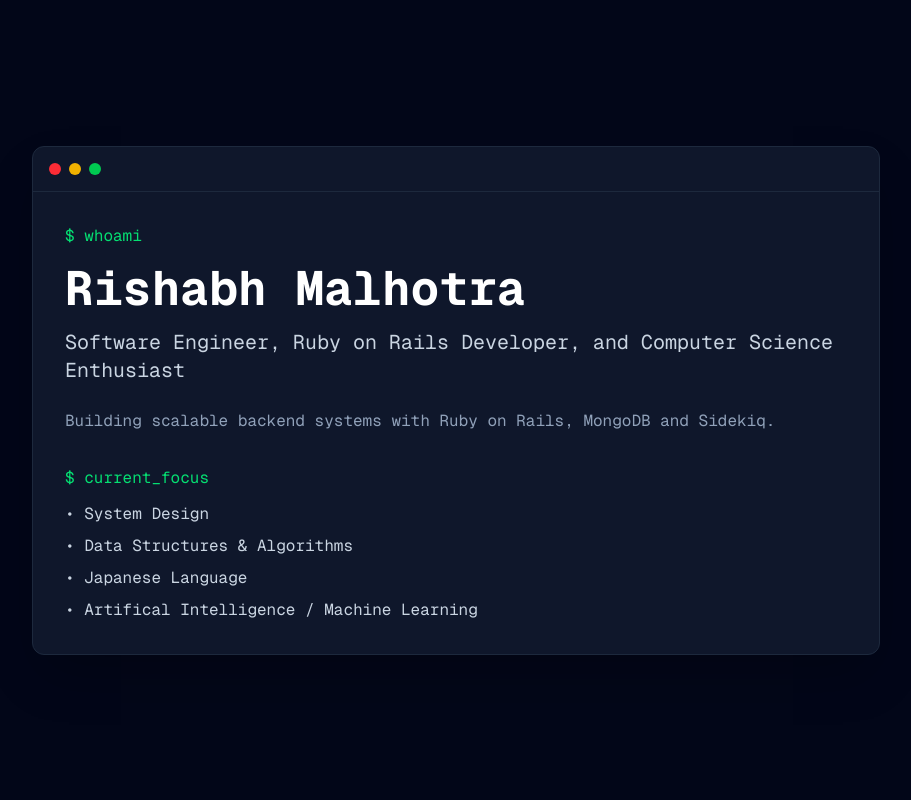
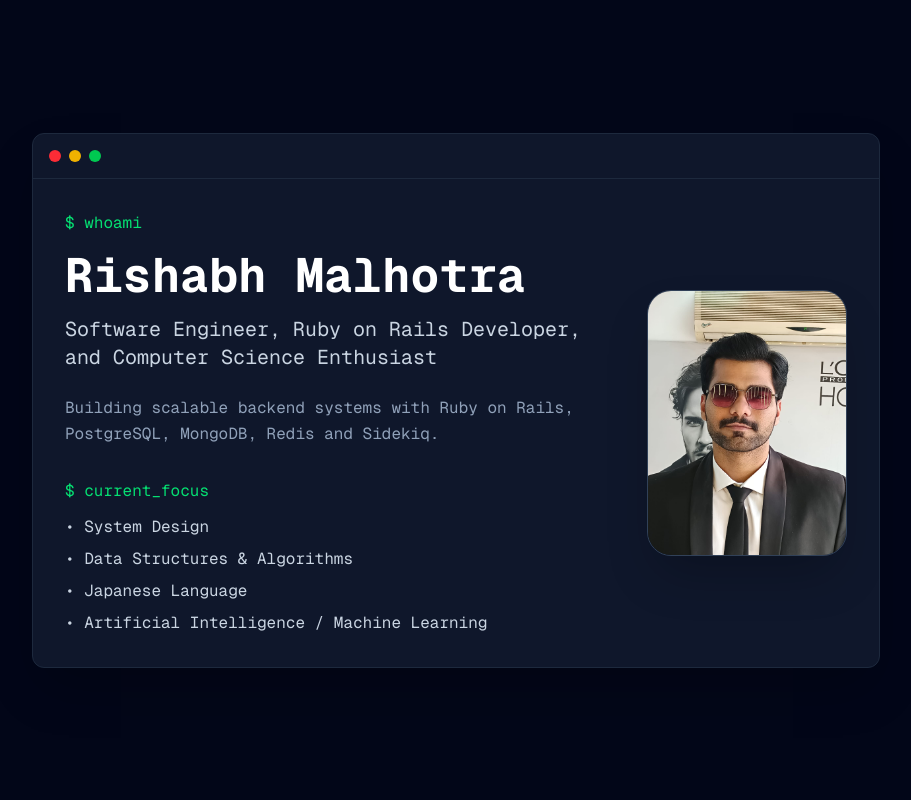
Before and after one commit to tomakazu/rishabh_malhotra_techie, a Next.js app: page / in a window 1280 px wide. Shown: the top 800 px of the page, without its empty margins (184-1095 px from the left). Built offline with nearby package versions, Linux system fonts and the light colour scheme.

Commit message:
Added an introductory image of mine

```diff
--- a/components/Hero.tsx
+++ b/components/Hero.tsx
@@ -1,3 +1,5 @@
+import Image from "next/image";
+
 export default function Hero() {
   return (
     <section className="min-h-screen flex items-center justify-center bg-slate-950 text-white">
@@ -12,9 +14,10 @@
             <div className="w-3 h-3 rounded-full bg-green-500"></div>
           </div>
 
+          {/* Main content */}
+          <div className="flex flex-col lg:flex-row items-center">
             {/* Terminal Content */}
-          <div className="p-8 font-mono">
-
+            <div className="p-8 font-mono flex-1">
               <p className="text-green-400">
                 $ whoami
               </p>
@@ -24,12 +27,13 @@
               </h1>
 
               <p className="text-xl text-slate-300 mt-4">
-              Software Engineer, Ruby on Rails Developer, and Computer Science Enthusiast
+                Software Engineer, Ruby on Rails Developer,
+                and Computer Science Enthusiast
               </p>
 
               <p className="text-slate-400 mt-6 leading-relaxed">
-              Building scalable backend systems with
-              Ruby on Rails, MongoDB and Sidekiq.
+                Building scalable backend systems with Ruby on Rails,
+                PostgreSQL, MongoDB, Redis and Sidekiq.
               </p>
 
               <div className="mt-8">
@@ -41,8 +45,30 @@
                   <li>• System Design</li>
                   <li>• Data Structures & Algorithms</li>
                   <li>• Japanese Language</li>
-                <li>• Artifical Intelligence / Machine Learning</li>
+                  <li>• Artificial Intelligence / Machine Learning</li>
                 </ul>
+              </div>
+            </div>
+
+            {/* Profile Image */}
+            <div className="p-8 flex justify-center">
+              <Image
+                src="/images/rishabh_pic_1.jpeg"
+                alt="Rishabh Malhotra"
+                width={200}
+                height={200}
+                priority
+                className="
+                  rounded-3xl
+                  object-cover
+                  border
+                  border-slate-700
+                  shadow-2xl
+                  hover:scale-105
+                  transition-transform
+                  duration-300
+                "
+              />
             </div>
           </div>
         </div>
```
Also changed, not shown: public/images/rishabh_pic_1.jpeg (added). Lines whose indentation alone changed are shown as unchanged.
